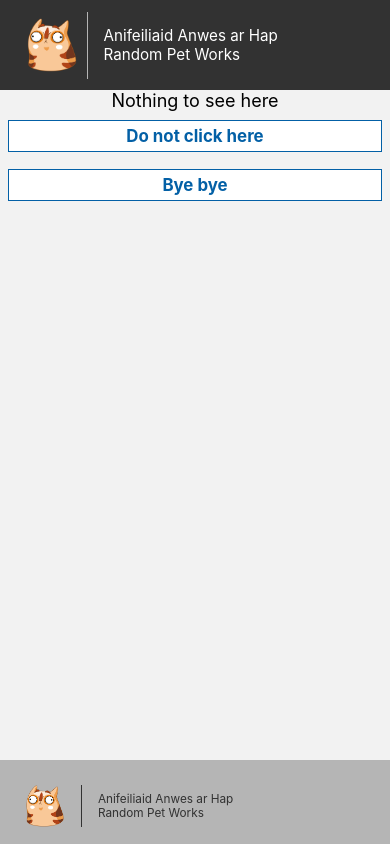
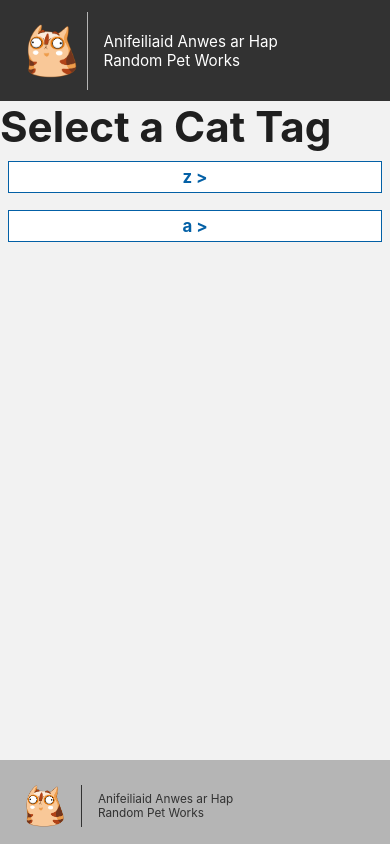
Before and after one commit to GerardKrupa-Cap/training-app, a React Native app: screen /Home in a window 390 px wide. Built offline with nearby package versions, Linux system fonts and the light colour scheme; no server answers.

Commit message:
WIP: Implement Cat-as-a-service API for the app

```diff
--- a/components/SharedStyles.tsx
+++ b/components/SharedStyles.tsx
@@ -80,6 +80,16 @@ export const SharedStyles = StyleSheet.create({
     flexDirection: 'column',
   },
   body: {
-    flex: 10,
+    flex: 1,
+  },
+  h3: {
+    fontSize: vh(5),
+    color: colours.$black,
+    fontWeight: 'bold',
+  },
+  h4: {
+    fontSize: vh(3),
+    color: colours.$black,
+    fontWeight: 'bold',
   },
 });
--- /dev/null
+++ b/components/TagList.tsx
@@ -0,0 +1,59 @@
+import {StyleSheet, FlatList, View} from 'react-native';
+import React, {useState, useEffect} from 'react';
+import {colours, vh} from '../components/SharedStyles';
+import FeatureButton from './FeatureButton';
+
+const styles = StyleSheet.create({
+  item: {
+    flexDirection: 'column',
+  },
+  button: {
+    borderWidth: StyleSheet.hairlineWidth,
+    marginHorizontal: vh(1),
+    marginVertical: vh(1),
+    paddingHorizontal: 5,
+    paddingVertical: 5,
+  },
+  pressed: {
+    backgroundColor: colours.$blue,
+    borderColor: colours.$blue,
+    color: colours.$white,
+  },
+  unpressed: {
+    backgroundColor: colours.$white,
+    borderColor: colours.$blue,
+    color: colours.$blue,
+  },
+  text: {
+    fontSize: vh(2),
+    textAlign: 'center',
+    fontWeight: 'bold',
+  },
+});
+
+function TagList({baseURL, onSelect}): JSX.Element {
+  const [tags, setTags] = useState(['z', 'a']);
+
+  useEffect(() => {
+    fetch(`${baseURL}/api/tags`)
+      .then(response => response.json())
+      .then(data => setTags(data.filter(x => x !== '')));
+  }, [baseURL]);
+
+  const renderItem = ({item}) => (
+    <View style={styles.item}>
+      <FeatureButton
+        message={`${item} >`}
+        onPress={() => onSelect(item)}
+        accessibilityLabel={`Select the tag named ${item}`}
+        testID={item}
+      />
+    </View>
+  );
+
+  return (
+    <FlatList data={tags} renderItem={renderItem} keyExtractor={item => item} />
+  );
+}
+
+export default TagList;
--- a/screens/Home.tsx
+++ b/screens/Home.tsx
@@ -1,50 +1,26 @@
-import {
-  Text,
-  View,
-  StyleSheet,
-  TouchableOpacity,
-  Pressable,
-  Button,
-} from 'react-native';
-import {useState} from 'react';
+import {Text, View} from 'react-native';
 import React from 'react';
 import {SharedStyles} from '../components/SharedStyles';
 import StandardHeader from '../components/StandardHeader';
 import StandardFooter from '../components/StandardFooter';
-import FeatureButton from '../components/FeatureButton';
+import TagList from '../components/TagList';
 
 function Home({navigation}): JSX.Element {
-  const [shown, setShown] = useState(true);
 
-  function toggleText() {
-    setShown(!shown);
-  }
-
-  function navigateAway() {
-    navigation.navigate('Other');
+  function selectTag(tag) {
+    navigation.navigate('Other', {tag});
   }
 
   return (
     <View style={SharedStyles.screenContainer}>
       <StandardHeader />
       <View style={SharedStyles.body}>
-        {shown && <Text style={styles.message}>Nothing to see here</Text>}
-        {!shown && (
-          <Text style={styles.message}>Still nothing to see here</Text>
-        )}
-        <FeatureButton message="Do not click here" onPress={toggleText} testID="changeText" accessibilityLabel="Click here to change the text" />
-        <FeatureButton message="Bye bye" onPress={navigateAway} testID="navigateAway" accessibilityLabel="Click here to go to the other screen" />
+        <Text style={SharedStyles.h3}>Select a Cat Tag</Text>
+        <TagList baseURL="https://cataas.com/" onSelect={selectTag} />
       </View>
       <StandardFooter />
     </View>
   );
 }
 
-const styles = StyleSheet.create({
-  message: {
-    fontSize: 18,
-    textAlign: 'center',
-  },
-});
-
 export default Home;
--- a/screens/Other.tsx
+++ b/screens/Other.tsx
@@ -1,17 +1,31 @@
 import {Text, View} from 'react-native';
 import React from 'react';
-import {TouchableOpacity} from 'react-native-gesture-handler';
 import {SharedStyles} from '../components/SharedStyles';
 import FeatureButton from '../components/FeatureButton';
+import StandardHeader from '../components/StandardHeader';
+import StandardFooter from '../components/StandardFooter';
 
-function Other({navigation}): JSX.Element {
+function Other({route, navigation}): JSX.Element {
   function navigateAway() {
     navigation.navigate('Home');
   }
 
+  const {tag} = route.params;
+
   return (
     <View style={SharedStyles.screenContainer}>
-      <FeatureButton message="Go Home" onPress={navigateAway} testID="navigateHome" accessibilityLabel="Click here to go back to the home screen" />
+      <StandardHeader />
+      <View style={SharedStyles.body}>
+        <Text style={SharedStyles.h3}>Random Cat</Text>
+        <Text style={SharedStyles.h4}>Tag: {tag}</Text>
+        <FeatureButton
+          message="Go Home"
+          onPress={navigateAway}
+          testID="navigateHome"
+          accessibilityLabel="Click here to go back to the home screen"
+        />
+      </View>
+      <StandardFooter />
     </View>
   );
 }
```
Also changed, not shown: components/FeatureButton.tsx (+0 -14 lines).
